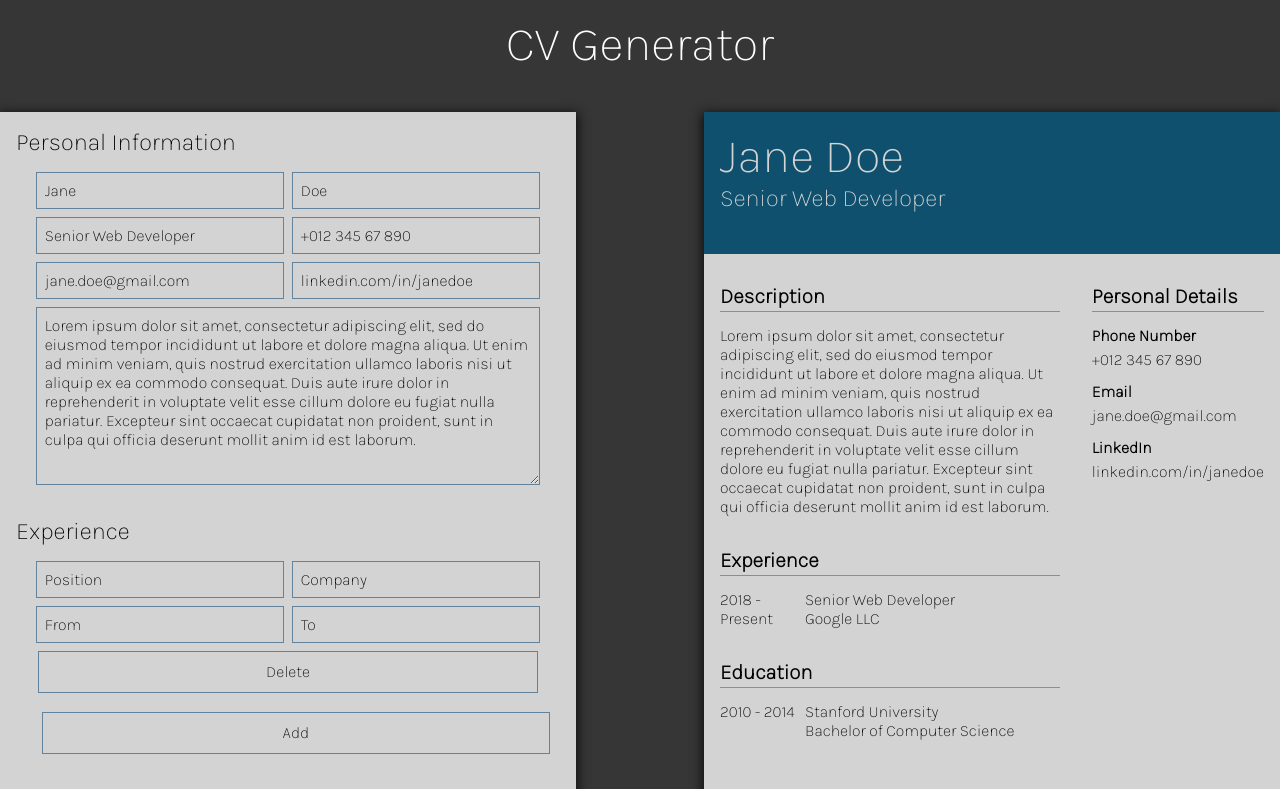
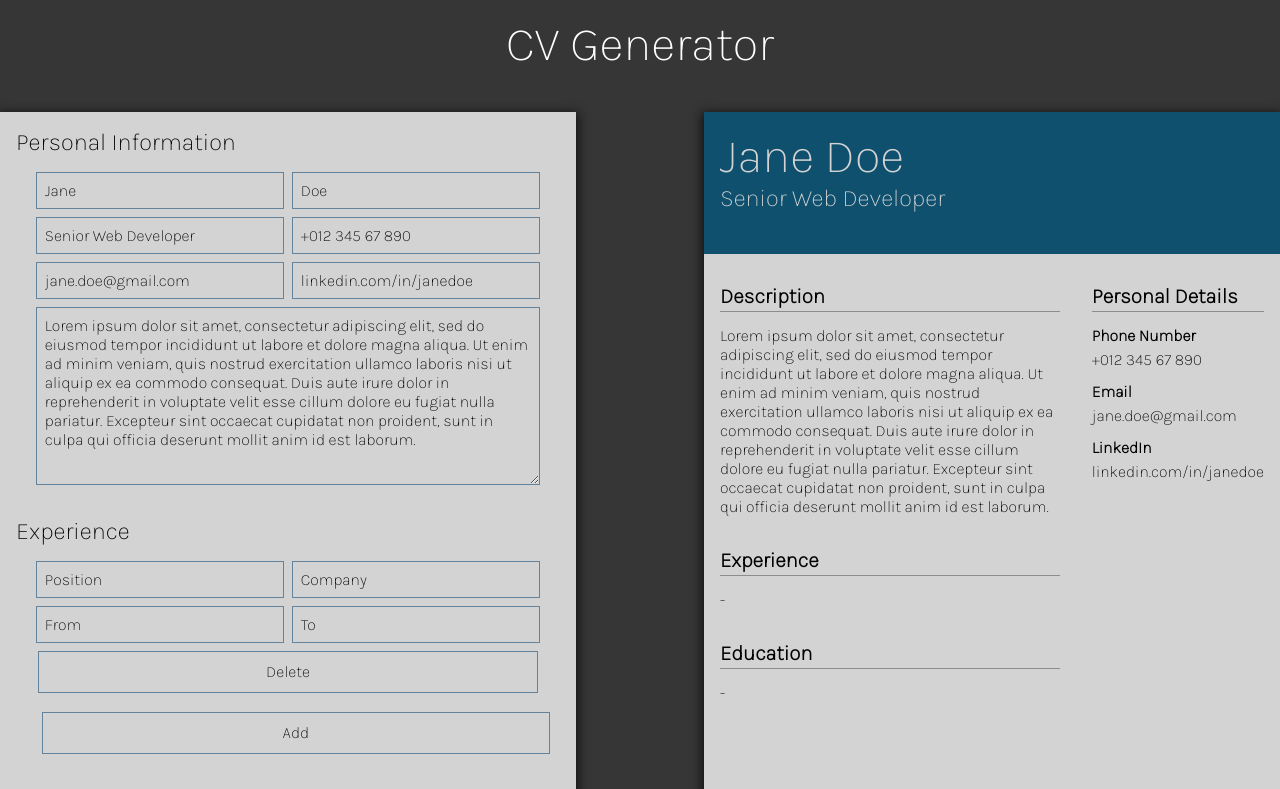
Before and after one commit to lrwthns/cv-project, a React (Create React App) app: page / in a window 1280 px wide. Shown: the top 789 px of the page. Built offline with nearby package versions, Linux system fonts and the light colour scheme.

Commit message:
Map over ExperienceList and EducationList in the Preview component

```diff
--- a/src/App.js
+++ b/src/App.js
@@ -18,24 +18,12 @@ class App extends Component {
         linkedIn: 'linkedin.com/in/janedoe',
         desc: 'Lorem ipsum dolor sit amet, consectetur adipiscing elit, sed do eiusmod tempor incididunt ut labore et dolore magna aliqua. Ut enim ad minim veniam, quis nostrud exercitation ullamco laboris nisi ut aliquip ex ea commodo consequat. Duis aute irure dolor in reprehenderit in voluptate velit esse cillum dolore eu fugiat nulla pariatur. Excepteur sint occaecat cupidatat non proident, sunt in culpa qui officia deserunt mollit anim id est laborum.',
       },
-      experience: {
-        position: 'Senior Web Developer',
-        company: 'Google LLC',
-        from: '2018',
-        to: 'Present',
-      },
       experienceList: [{
         position: '',
         company: '',
         from: '',
         to: '',
       }],
-      education: {
-        university: 'Stanford University',
-        degree: 'Bachelor of Computer Science',
-        from: '2010',
-        to: '2014',
-      },
       educationList: [{
         university: '',
         degree: '',
@@ -82,7 +70,7 @@ class App extends Component {
   }
 
   render() {
-    const { personalDetails, experience, education, experienceList, educationList } = this.state;
+    const { personalDetails, experienceList, educationList } = this.state;
     return (
     <div className='App'>
       <div className='header'>CV Generator</div>
@@ -94,7 +82,7 @@ class App extends Component {
           <button>Generate PDF</button>
         </div>
         <div className='output-container'>
-          <Preview personal={personalDetails} experience={experience} education={education}/>
+          <Preview personal={personalDetails} experienceList={experienceList} educationList={educationList}/>
         </div>
       </div>
 
--- a/src/components/Preview.js
+++ b/src/components/Preview.js
@@ -6,7 +6,7 @@ class Preview extends Component {
   }
 
   render() {
-    const { personal, experience, education } = this.props;
+    const { personal, experienceList, educationList } = this.props;
     return (
     <div className='Preview'>
       <div className="preview-header">
@@ -22,6 +22,9 @@ class Preview extends Component {
         </div>
         <div className="preview-experience-container">
           <h1 className="preview-label">Experience</h1>
+          {
+            experienceList.map((experience) => {
+              return (
                 <div className="preview-experience">
                 <div>{experience.from + ' - ' + experience.to}</div>
                 <div>
@@ -29,9 +32,15 @@ class Preview extends Component {
                   <div>{experience.company}</div>
                 </div>
               </div>
+              )
+            })
+          }
         </div>
         <div className="preview-education-container">
           <h1 className="preview-label">Education</h1>
+          {
+            educationList.map((education) => {
+              return (
                 <div className="preview-education">
                 <div>{education.from + ' - ' + education.to}</div>
                 <div>
@@ -39,6 +48,9 @@ class Preview extends Component {
                   <div>{education.degree}</div>
                 </div>
               </div>
+              )
+            })
+          }
         </div>
       </div>
       <div className="preview-sidebar">
--- a/src/styles/index.css
+++ b/src/styles/index.css
@@ -176,6 +176,7 @@ button:focus {
 .preview-experience, .preview-education {
   display: grid;
   grid-template-columns: 1fr 3fr;
+  margin-bottom: 1rem;
 }
 
 .preview-sidebar {
```
Lines whose indentation alone changed are shown as unchanged.
